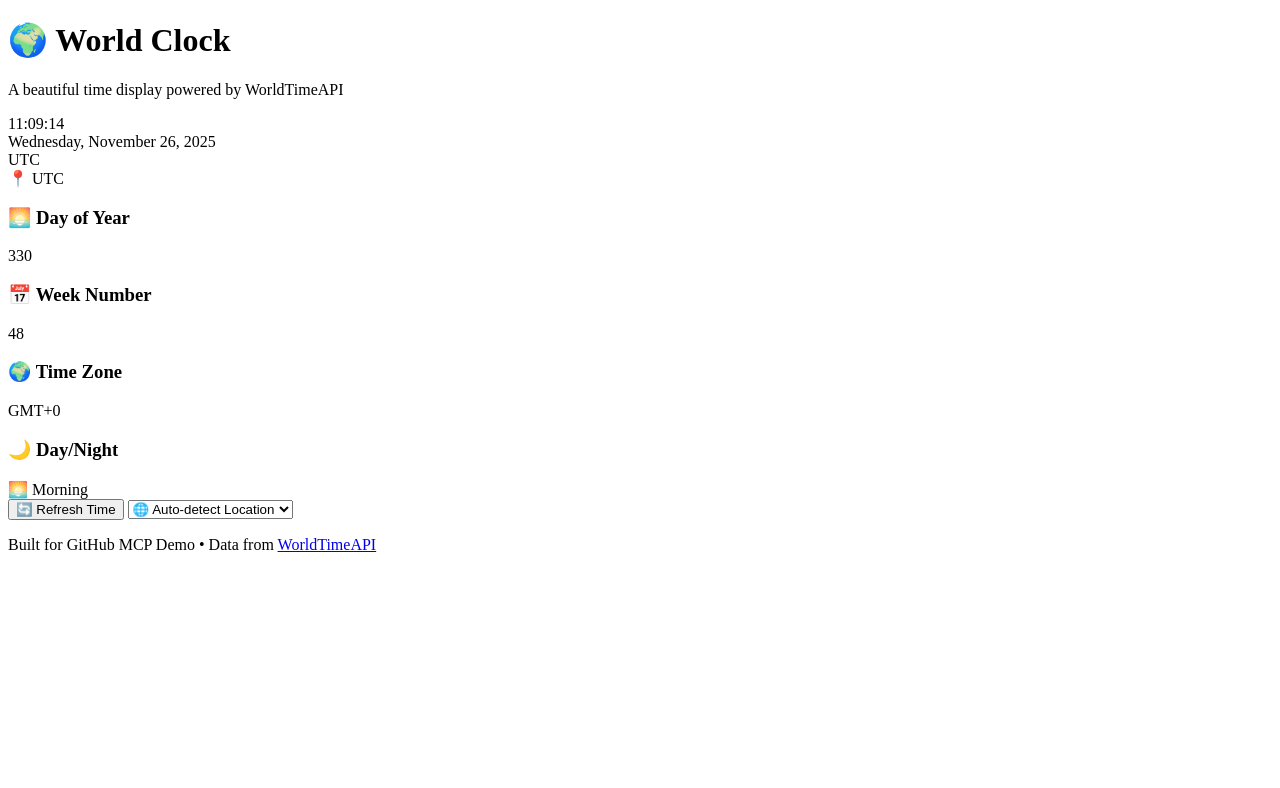
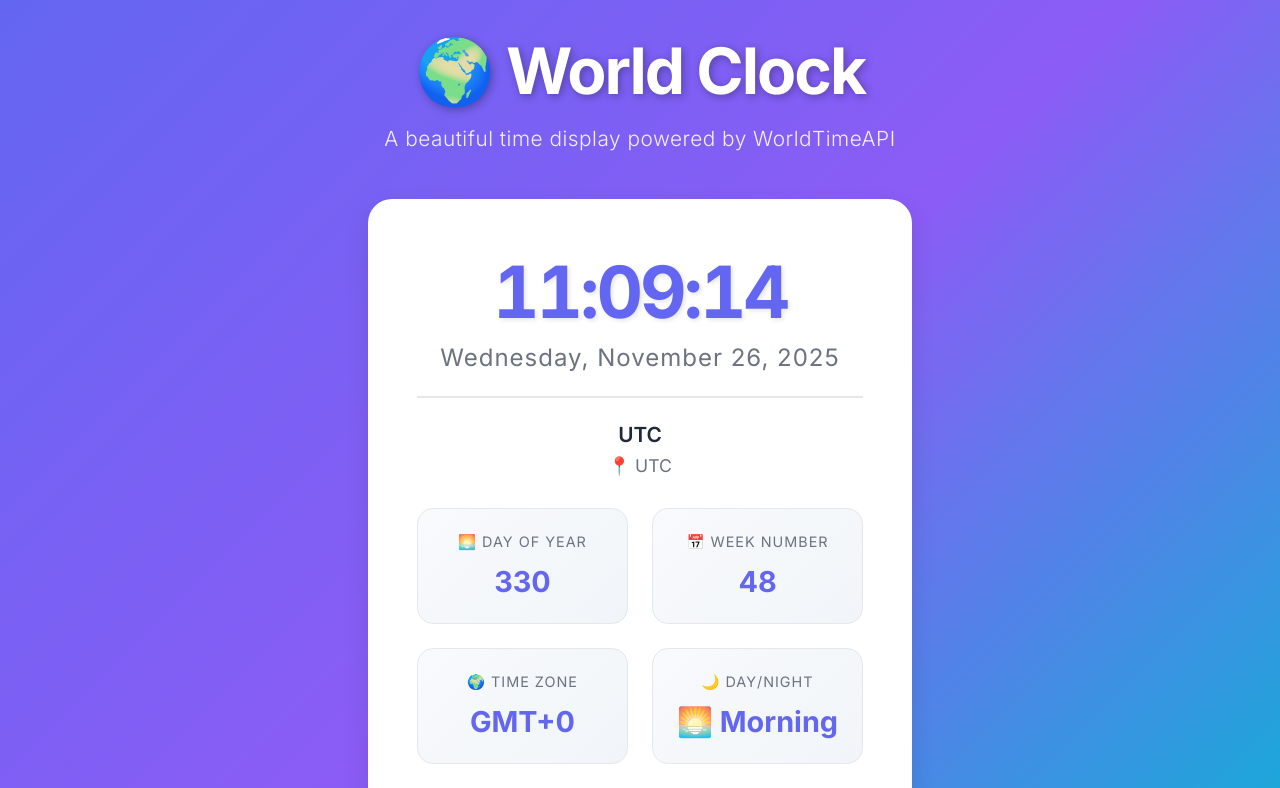
Before and after one commit to padget11/github-mcp-demo-skills, a plain HTML site: page index.html in a window 1280 px wide. Shown: the top 788 px of the page. Drawn offline with Linux system fonts and the light colour scheme.

Commit message:
Fix CSS stylesheet typo in index.html
Corrected the CSS link from 'styls.css' to 'styles.css' to restore
website styling. This typo was causing the World Clock website to
appear broken with no visual styling applied.

```diff
--- a/index.html
+++ b/index.html
@@ -4,7 +4,7 @@
     <meta charset="UTF-8">
     <meta name="viewport" content="width=device-width, initial-scale=1.0">
     <title>World Clock - GitHub MCP Demo</title>
-    <link rel="stylesheet" href="styls.css">
+    <link rel="stylesheet" href="styles.css">
     <link href="https://fonts.googleapis.com/css2?family=Inter:wght@300;400;600;700&display=swap" rel="stylesheet">
 </head>
 <body>
```
